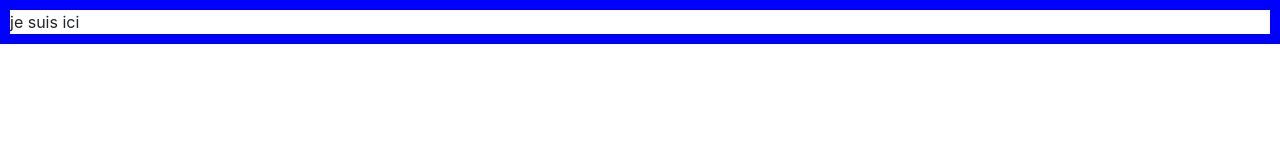
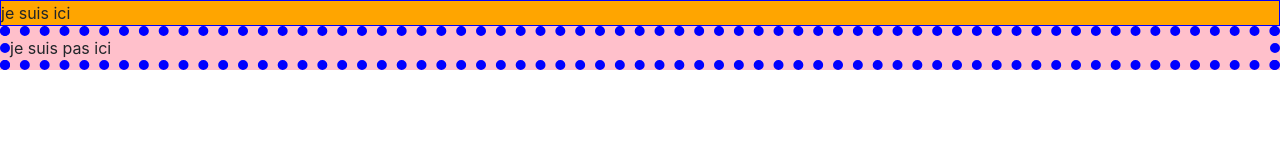
Before and after one commit to HUNGHUYNH-prestige/Damien_5_14072021, a website: page frontend/index.html in a window 1280 px wide. Drawn offline with nearby package versions, Linux system fonts and the light colour scheme.

Commit message:
modif test sass

```diff
--- a/frontend/index.html
+++ b/frontend/index.html
@@ -40,8 +40,12 @@
         </header>
 
         <section>
-            <div class="text">
+            <div class="ici">
                 je suis ici
+            </div>
+
+            <div class="pas-ici">
+                je suis pas ici
             </div>
 
 
--- a/frontend/sass/base/_codeorigin.scss
+++ b/frontend/sass/base/_codeorigin.scss
@@ -1,3 +1,9 @@
-.text{
-    border : 10px solid blue;
+.ici{
+    border : 1px solid blue;
+    background : orange;
 }
+
+.pas-ici{
+    border : 10px dotted blue;
+    background : pink;
+}
```
Also changed, not shown: frontend/styles/styles.css, 1 other file.
